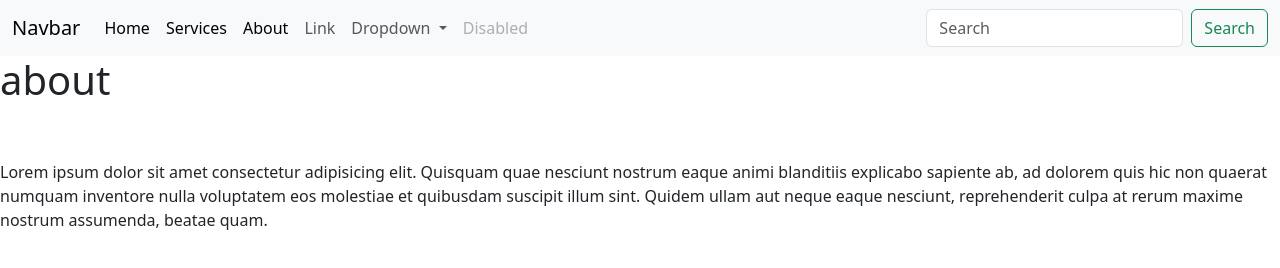
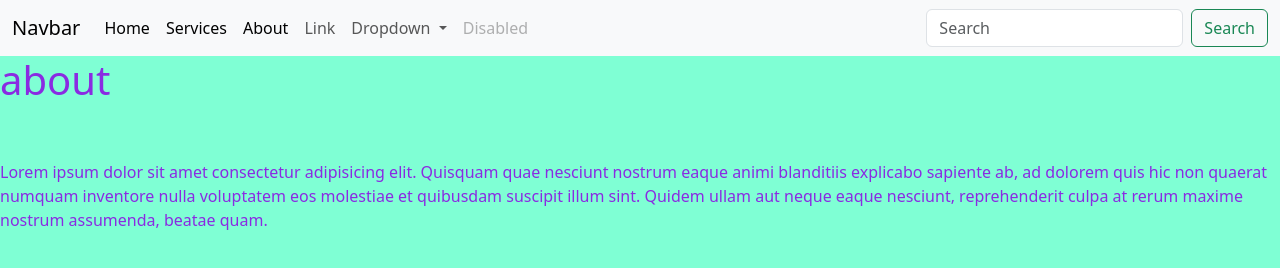
Before and after one commit to TasnadiLevente/html-fileok-linkelese, a plain HTML site: page about.html in a window 1280 px wide. Drawn offline with nearby package versions, Linux system fonts and the light colour scheme.

Commit message:
Add files via upload

```diff
--- a/about.html
+++ b/about.html
@@ -5,6 +5,7 @@
     <meta name="viewport" content="width=device-width, initial-scale=1.0">
     <title>Document</title>
     <link href="https://cdn.jsdelivr.net/npm/bootstrap@5.3.3/dist/css/bootstrap.min.css" rel="stylesheet" integrity="sha384-QWTKZyjpPEjISv5WaRU9OFeRpok6YctnYmDr5pNlyT2bRjXh0JMhjY6hW+ALEwIH" crossorigin="anonymous">
+    <link href="style.css" rel="stylesheet">
 </head>
 <body>
     <nav class="navbar navbar-expand-lg bg-body-tertiary">
```
Also changed, not shown: index.html (+1 -0 lines), services.html (+1 -0 lines).
